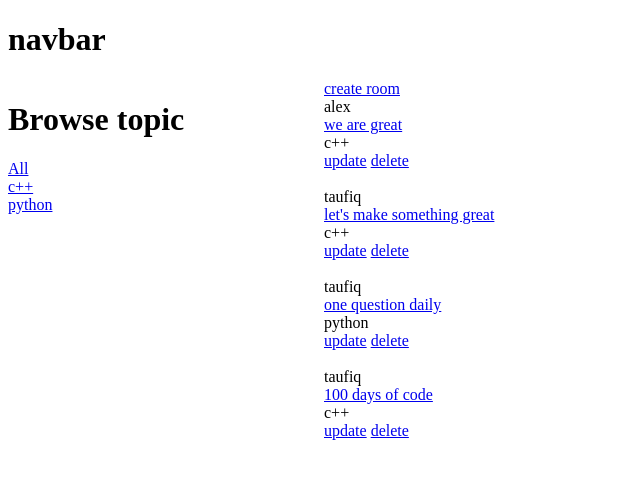
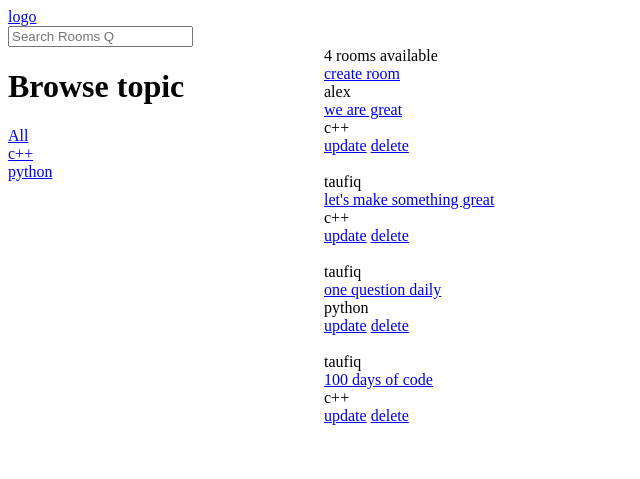
Before and after one commit to toffee-k21/synapse, a Django app: page / in a window 1280 px wide. Shown: the top 479 px of the page, without its empty margins (0-640 px from the left). Run offline with Django 4.2, Linux system fonts and the light colour scheme; data comes from the database, SQL or seed files in the repository.

Commit message:
searching func

```diff
--- a/base/templates/base/home.html
+++ b/base/templates/base/home.html
@@ -24,6 +24,9 @@
     </div>
     <div>
         <div>
+            {{rooms_count}} rooms available
+        </div>
+        <div>
            <a href="{% url 'create-room' %}">create room</a>
         </div>
         {% for room in rooms %}
--- a/base/views.py
+++ b/base/views.py
@@ -1,14 +1,15 @@
 from django.shortcuts import render, redirect
 from django.http import HttpResponse
+from django.db.models import Q
 from .models import Room, Topic
 from .forms import RoomForm
 
-
 def home(request):
     q = request.GET.get('q') if request.GET.get('q') != None else ""
-    rooms = Room.objects.filter(topic__name__icontains=q)
+    rooms = Room.objects.filter(Q(topic__name__icontains=q) | Q(name__icontains=q) | Q(description__icontains=q))
     topics = Topic.objects.all()
-    return render(request, 'base/home.html', {'rooms' : rooms, 'topics': topics})
+    rooms_count = rooms.count()
+    return render(request, 'base/home.html', {'rooms' : rooms, 'topics': topics,'rooms_count':rooms_count})
 
 def room(request,pk):
     room = Room.objects.get(id=pk)
--- a/templates/nav.html
+++ b/templates/nav.html
@@ -1 +1,6 @@
-<h1>navbar</h1>
+<div>
+    <a href="/">logo</a>
+    <form method="GET" action="{% url 'home' %}">
+        <input type="text" name="q" placeholder="Search Rooms Q " />
+    </form>
+</div>
```
